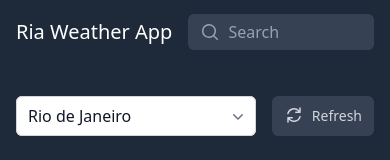
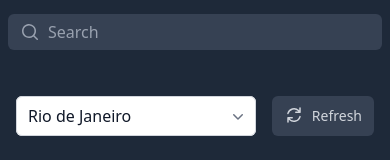
Before and after one commit to natebenson32/ria-weather-app, a Vue app: page / in a window 390 px wide. Shown: the top 160 px of the page. Built offline with nearby package versions, Linux system fonts and the light colour scheme.

Commit message:
Cleaned up header bar styling

```diff
--- a/src/views/HomeView.vue
+++ b/src/views/HomeView.vue
@@ -5,12 +5,12 @@
         <div
           class="relative flex h-16 items-center justify-between lg:border-b lg:border-gray-400/25"
         >
-          <div class="flex items-center px-2 lg:px-0">
+          <div class="hidden lg:flex items-center px-2 lg:px-0">
             <div class="shrink-0">
               <div class="text-white text-xl font-medium">Ria Weather App</div>
             </div>
           </div>
-          <div class="flex flex-1 justify-center px-2 lg:ml-6 lg:justify-end">
+          <div class="flex flex-1 justify-center lg:ml-6 lg:justify-end">
             <!-- Search bar -->
             <div class="grid w-full max-w-lg grid-cols-1 lg:max-w-xs">
               <input
@@ -26,7 +26,6 @@
               />
             </div>
           </div>
-          <div class="hidden lg:ml-4 lg:block"></div>
         </div>
       </div>
       <header class="py-8">
```
